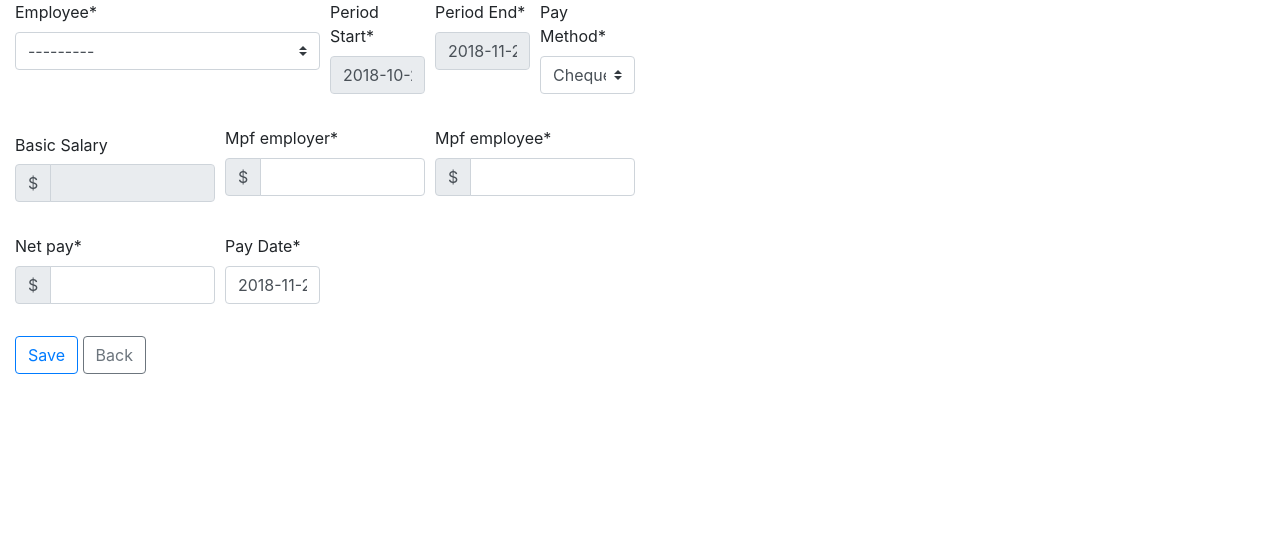
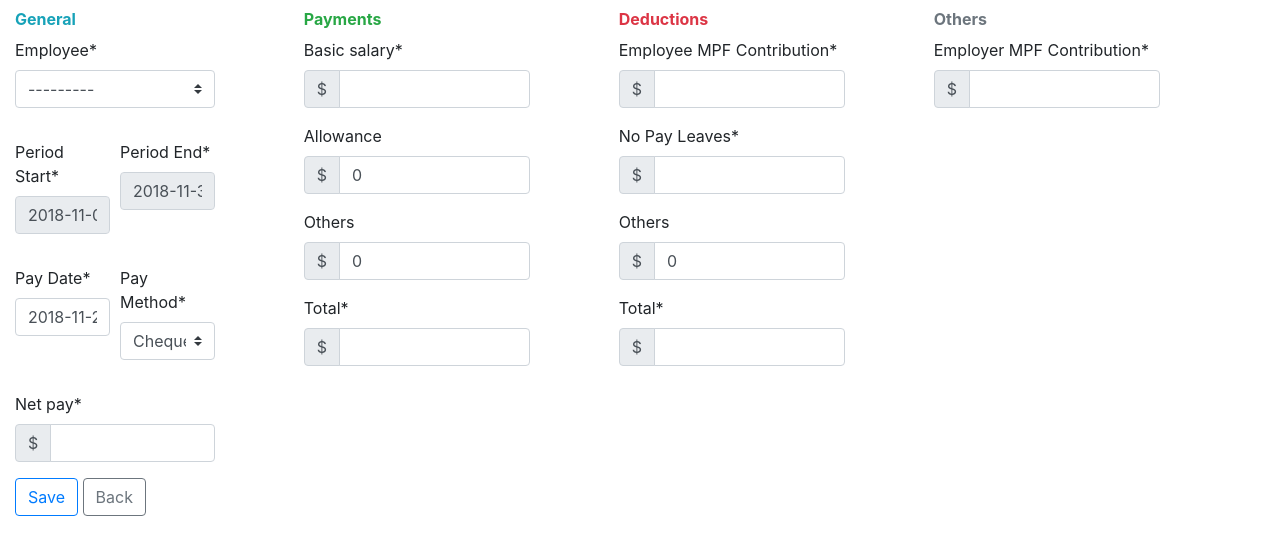
Before and after one commit to tyochan/swhr, a Django app: page /payroll/create in a window 1280 px wide. Shown: the part 66-621 px from the top of the page. Run offline with Django 3.2, Linux system fonts and the light colour scheme; data that the repository does not hold is empty; some libraries are stand-ins or nearby versions.

Commit message:
Added calculations on Payslip, rebuilt payment form, pending leave spend

```diff
--- a/leave_records/static/js/form_leave.js
+++ b/leave_records/static/js/form_leave.js
@@ -73,7 +73,7 @@ $().ready(function() {
     $('#id_end_date').datepicker("setStartDate", getStartDate())
 
     // If start_date = end_date
-    if (getStartDateText() === getEndDateText()) {
+    if (getStartDateText() === getEndDateText() && !$('#id_employee').prop('disabled')) {
       enable($("#id_day_type"))
     } else {
       disable($("#id_day_type"))
--- a/payroll/forms.py
+++ b/payroll/forms.py
@@ -2,6 +2,7 @@ from django.forms import ModelForm, ValidationError
 from django import forms
 from .models import Payment
 import datetime
+import calendar
 
 from crispy_forms.helper import FormHelper
 from crispy_forms.layout import Layout, Div, Submit, HTML, Button, Row, Field, Column
@@ -23,42 +24,59 @@ class PaymentForm(CrispyForm):
     def __init__(self, *args, **kwargs):
         super(PaymentForm, self).__init__(*args, **kwargs)
         self.helper.layout = Layout(
+            HTML('''<div class="form-row">'''),
+            HTML('''<div class="col-md-2">
+                <label class="col-form-label font-weight-bold text-info">General</label>
+            '''),
+            Field('employee', css_class='form-group col-md-12'),
             Row(
-                Column('employee', css_class='form-group col-md-3'),
-                Column('period_start', css_class='form-group col-md-1'),
-                Column('period_end', css_class='form-group col-md-1'),
-                Column('method', css_class='form-group col-md-1'),
+                Column('period_start', css_class='form-group col-md-6'),
+                Column('period_end', css_class='form-group col-md-6'),
                 css_class='form-row'
             ),
             Row(
-                HTML('''
-                    <div class="formColumn form-group col-md-2">
-                      <div id="" class="form-group"> <label for="" class="col-form-label  requiredField">
-                          Basic Salary</label>
-                        <div class="">
-                          <div class="input-group">
-                            <div class="input-group-prepend">
-                            <span class="input-group-text">$</span>
-                            </div>
-                            <input type="number" class="numberinput form-control" id="id_basic_salary" readonly=True>
-                          </div>
-                        </div>
-                      </div>
-                    </div>
-                '''),
-                Column(PrependedText('mpf_employer', '$'),
-                       css_class='form-group col-md-2'),
-                Column(PrependedText('mpf_employee', '$'),
-                       css_class='form-group col-md-2'),
+                Column('pay_date', css_class='form-group col-md-6'),
+                Column('method', css_class='form-group col-md-6'),
                 css_class='form-row'
             ),
-            Row(
-                Column(PrependedText('net_pay', '$'),
-                       css_class="form-group col-md-2"),
-                Column('pay_date', css_class='form-group col-md-1'),
-                # Column('status', css_class="form-group col-md-2", readonly=True),
-                css_class='form-row',
-            ),
+            PrependedText('net_pay', '$', css_class="font-weight-bold"),
+            HTML('''
+                </div>
+                <div class="col-md-9">
+                <div class="form-row">
+                <div class="col-md-1"></div>
+                    <div class="formColumn form-group col-md-3 rounded  border-success">
+                        <label class="col-form-label font-weight-bold text-success">Payments</label>
+                        '''),
+            PrependedText('basic_salary', '$', css_class="payment"),
+            PrependedText('allowance', '$', css_class="payment"),
+            PrependedText('other_payments', '$', css_class="payment"),
+            PrependedText('total_payments', '$'),
+            HTML('''
+                    </div>
+                    <div class="col-md-1"></div>
+                    <div class="formColumn form-group col-md-3 rounded  border-danger">
+                        <label class="col-form-label font-weight-bold text-danger">Deductions</label>
+
+            '''),
+            PrependedText('mpf_employee', '$', css_class="deduction"),
+            PrependedText('np_leave', '$', css_class="deduction"),
+            PrependedText('other_deductions', '$', css_class="deduction"),
+            PrependedText('total_deductions', '$'),
+            HTML('''
+                </div>
+                <div class="col-md-1">
+                </div>
+                <div class="formColumn form-group col-md-3 rounded  border-secondary">
+                  <label class="col-form-label font-weight-bold text-secondary"> Others </label>
+            '''),
+            PrependedText('mpf_employer', '$'),
+            HTML('''
+                </div>
+                </div>
+                </div>
+                </div>
+            '''),
             Submit('submit', 'Save', css_class="btn-outline-primary"),
             HTML(
                 '<a href="{% url \'payroll:index\' %}" class="btn btn-outline-secondary" role="button">Back</a>'),
@@ -77,13 +95,20 @@ class PaymentForm(CrispyForm):
         self.fields['period_end'].label = "Period End"
         self.fields['pay_date'].label = "Pay Date"
         self.fields['method'].label = "Pay Method"
+        self.fields['np_leave'].label = "No Pay Leaves"
+        self.fields['other_payments'].label = "Others"
+        self.fields['other_deductions'].label = "Others"
+        self.fields['mpf_employee'].label = "Employee MPF Contribution"
+        self.fields['mpf_employer'].label = "Employer MPF Contribution"
+        self.fields['total_payments'].label = "Total"
+        self.fields['total_deductions'].label = "Total"
 
         # Init field data
-        date = datetime.date.today()  # datetime.date(2018, 11, 18)
-        #
-        period_start = date.replace(
-            month=(date.month - 1), day=25)
-        period_end = date.replace(day=24)
+        date = datetime.date.today()  # datetime.date(2018, 12, 18)
+
+        period_start = date.replace(day=1)
+        period_end = date.replace(day=calendar.monthrange(
+            period_start.year, period_start.month)[1])
         self.fields['period_start'].initial = period_start
         self.fields['period_end'].initial = period_end
         self.fields['pay_date'].initial = date
@@ -109,7 +134,6 @@ class PaymentUpdateForm(PaymentForm):
 class PaymentDetailForm(PaymentForm):
     def __init__(self, *args, **kwargs):
         super(PaymentDetailForm, self).__init__(*args, **kwargs)
-        self.helper.layout[1].pop(0)
         self.helper.layout[-2] = HTML(
             '<a target="_blank" class="btn btn-outline-info" role="button" id="id_export_pdf">Export PDF</a> ')
         for name, field in self.fields.items():
--- a/payroll/models.py
+++ b/payroll/models.py
@@ -13,11 +13,36 @@ class Payment(models.Model):
     period_start = models.DateField()
     period_end = models.DateField()
     pay_date = models.DateField()
+
+    # Payments
+    basic_salary = models.FloatField()
+    allowance = models.FloatField(blank=True, default=0)
+    other_payments = models.FloatField(blank=True, default=0)
+    total_payments = models.FloatField()
+
+    # Deductions
+    np_leave = models.FloatField()
+    other_deductions = models.FloatField(blank=True, default=0)
+    total_deductions = models.FloatField()
+
+    # MPF
     mpf_employer = models.FloatField()
     mpf_employee = models.FloatField()
+
     net_pay = models.FloatField()
     # status = models.CharField(
     #     max_length=10, choices=choices.STATUS_CHOICES, default='PD', blank=True)
 
+    class meta:
+        ordering = ['-period_start']
+
     def __str__(self):
         return '%s to %s, %s, $%s' % (self.period_start, self.period_end, self.employee, self.net_pay)
+
+    @property
+    def third_month(self):
+        return 60 <= (self.period_end - self.employee.join_date).days + 1 < 90
+
+    @property
+    def start_late(self):
+        return self.period_start < self.employee.join_date
--- a/payroll/static/js/ajax_payment.js
+++ b/payroll/static/js/ajax_payment.js
@@ -16,6 +16,9 @@ function calculateSalary() {
       $('#id_net_pay').val(data.net_pay.toFixed(2))
       $('#id_mpf_employer').val(data.mpf_employer.toFixed(2))
       $('#id_mpf_employee').val(data.mpf_employee.toFixed(2))
+      $('#id_np_leave').val(data.no_pay_leave.toFixed(2))
+      $('#id_total_payments').val(data.total_payments.toFixed(2))
+      $('#id_total_deductions').val(data.total_deductions.toFixed(2))
 
       log("ajax success"); // another sanity check
     },
--- a/payroll/static/js/form_payment.js
+++ b/payroll/static/js/form_payment.js
@@ -64,3 +64,17 @@ $('#id_period_end').datepicker().on("changeDate", function(e) {
 $('#id_employee').change(function() {
   calculateSalary()
 })
+
+$('.payment').change(function() {
+  total = parseInt($('#id_basic_salary').val()) + parseInt($('#id_allowance').val()) + parseInt($('#id_other_payments').val())
+  $('#id_total_payments').val(total.toFixed(2))
+  net_pay = parseInt($('#id_total_payments').val() - parseInt($('#id_total_deductions').val()))
+  $('#id_net_pay').val(net_pay.toFixed(2))
+})
+
+$('.deduction').change(function() {
+  total = parseInt($('#id_mpf_employee').val()) + parseInt($('#id_np_leave').val()) + parseInt($('#id_other_deductions').val())
+  $('#id_total_deductions').val(total.toFixed(2))
+  net_pay = parseInt($('#id_total_payments').val() - parseInt($('#id_total_deductions').val()))
+  $('#id_net_pay').val(net_pay.toFixed(2))
+})
--- a/payroll/views.py
+++ b/payroll/views.py
@@ -25,7 +25,7 @@ class IndexView(ListView):
     context_object_name = 'payments'
 
     def get_queryset(self):
-        return Payment.objects.all()
+        return Payment.objects.all().order_by('period_start')
 
 
 class PaymentCreateView(CreateView):
@@ -46,7 +46,7 @@ class PaymentPDFView(DetailView, WeasyTemplateResponseMixin):
     model = Payment
     context_object_name = 'p'
     template_name = 'payslip_pdf.html'
-    pdf_filename = 'Test.pdf'
+    pdf_filename = 'payslip.pdf'
     pdf_attachment = False
 
 
@@ -76,7 +76,7 @@ def calculateSalary(request):
 
     # This month
     leaves = Leave.objects.all().filter(employee=employee,
-                                        start_date__lte=period_end, end_date__gte=period_start).exclude(type__in=('AL', 'SL'))
+                                        start_date__lte=period_end, end_date__gte=period_start, type='NL').exclude(status='RE')
 
     for l in leaves:
         # Limit leave in within period
@@ -107,6 +107,7 @@ def calculateSalary(request):
     print('Actual Period Work Days (with holidays and weekends) = %s' % period_work)
     ratio = period_work / period_max
     salary = employee.salary * ratio
+    no_pay_leave = employee.salary * (period_max - period_work) / period_max
     print('Salary: %s * %s = %s' % (employee.salary, ratio, salary))
 
     # Calculate net pay and mpf
@@ -147,5 +148,9 @@ def calculateSalary(request):
         else:
             mpf_employer = salary * 0.05
 
-    net_pay = salary - mpf_employee
-    return {'basic_salary': employee.salary, 'mpf_employer': mpf_employer, 'mpf_employee': mpf_employee, 'net_pay': net_pay}
+    total_payments = employee.salary
+    total_deductions = mpf_employee + no_pay_leave
+    net_pay = total_payments - total_deductions
+    return {'basic_salary': employee.salary, 'mpf_employer': mpf_employer,
+            'mpf_employee': mpf_employee, 'net_pay': net_pay, 'no_pay_leave': no_pay_leave,
+            'total_payments': total_payments, 'total_deductions': total_deductions, }
--- a/swhr/static/js/common.js
+++ b/swhr/static/js/common.js
@@ -19,6 +19,13 @@ function disable(object) {
   object.prop('disabled', true)
 }
 
+$('input').on('keydown', function(event) {
+  var x = event.which;
+  if (x === 13) {
+    this.blur();
+  }
+});
+
 // Datepicker options
 $.fn.datepicker.defaults.format = "yyyy-mm-dd"
 $.fn.datepicker.defaults.autoclose = true
```
Also changed, not shown: leave_records/forms.py (+14 -17 lines), leave_records/views.py (+13 -4 lines), payroll/templates/payslip_pdf.html (+28 -5 lines), personal_details/forms.py (+10 -2 lines), personal_details/static/js/form_employee.js (+5 -2 lines).
